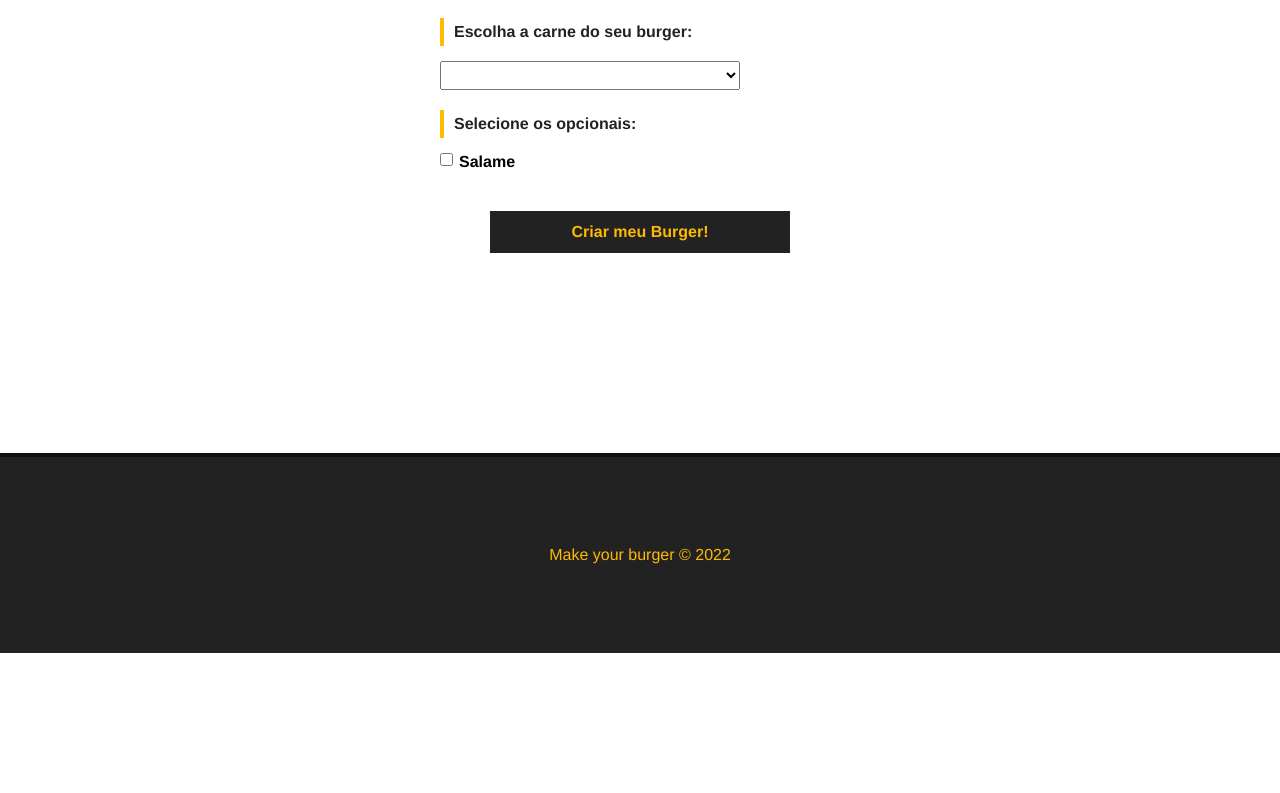
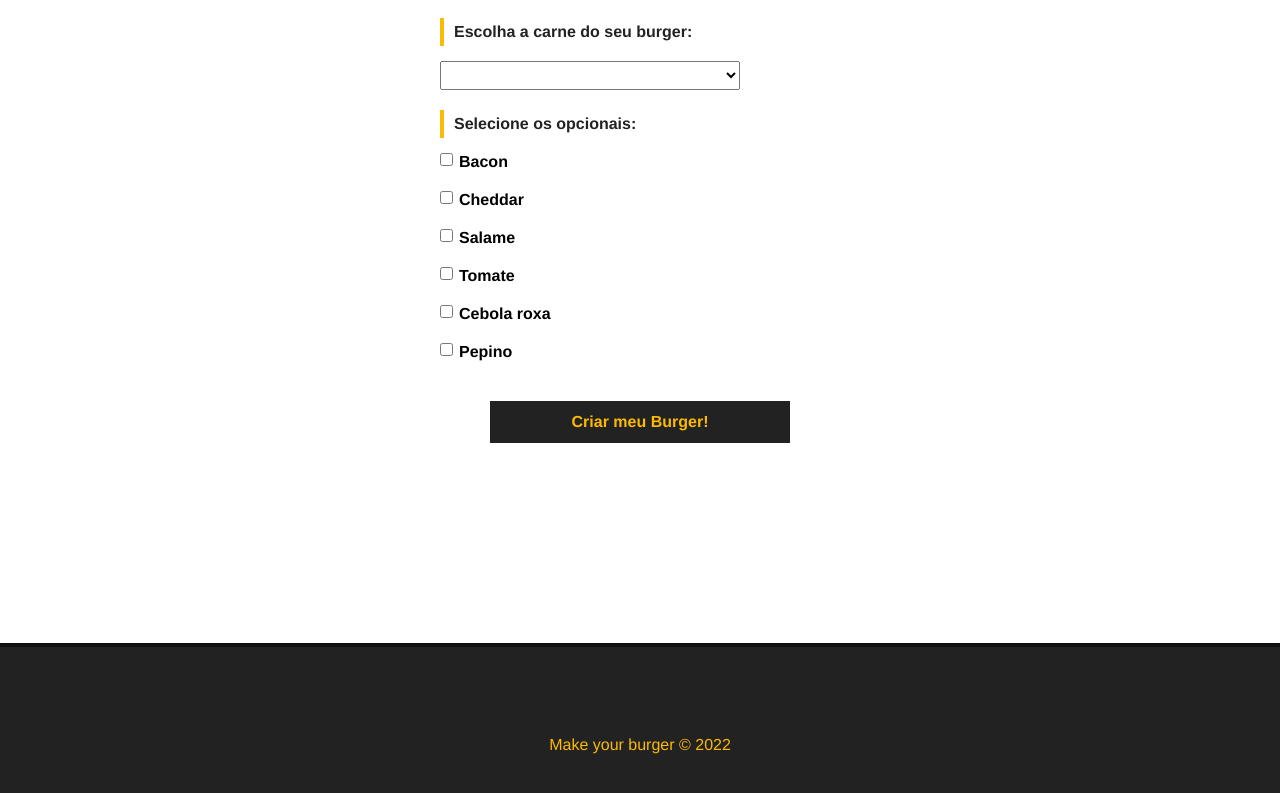
Before and after one commit to andreenakashima/makeburger, a Vue app: page / in a window 1280 px wide. Shown: the part 1090-1883 px from the top of the page. Before the commit the page ends 1743 px from the top, so only its background shows below. Built offline with nearby package versions, Linux system fonts and the light colour scheme; data requests are answered from the project's data file.

Commit message:
Adicionado dados no formulario

```diff
--- a/src/components/BurgerForm.vue
+++ b/src/components/BurgerForm.vue
@@ -6,27 +6,31 @@
                 <label for="nome">Nome</label>
                 <input type="text" id="nome" name="nome" v-model="nome" placeholder="Digite seu nome">
             </div>
+
             <div class="input-container">
                 <label for="pao">Escolha o seu pão:</label>
                 <select name="pao" id="pao" v-model="pao">
                     <option value="">Selecione seu pão</option>
-                    <option value="integral">Integral</option>
+                    <option v-for="pao in paes" :key="pao.id" :value="pao.tipo">{{ pao.tipo }}</option>
                 </select>
             </div>
+
             <div class="input-container">
                 <label for="carne">Escolha a carne do seu burger: </label>
                 <select name="carne" id="carne" v-model="carne">
                     <option value="">Selecione o tipo de carne</option>
-                    <option value="maminha">Maminha</option>
+                    <option v-for="carne in carnes" :key="carne.id" :value="carne.tipo">{{ carne.tipo }}</option>
                 </select>
             </div>
+
             <div class="input-container">
                 <label for="carne" id="opcionais-title">Selecione os opcionais:</label>
-                <div class="checkbox-container">
-                    <input type="checkbox" name="opcionais" id="opcionais" v-model="opcionais" value="salame">
-                    <span>Salame</span>
+                <div class="checkbox-container" v-for="opcional in opcionaisdata" :key="opcional.id">
+                    <input type="checkbox" name="opcionais" v-model="opcionais" :value="opcional.tipo">
+                    <span>{{ opcional.tipo }}</span>
                 </div>
             </div>
+
             <div class="input-container">
                 <input type="submit" class="submit-btn" value="Criar meu Burger!">
 
@@ -37,7 +41,32 @@
 
 <script>
     export default {
-        name: "BurgerForm"
+        name: "BurgerForm",
+        data() {
+            return {
+                paes: null,
+                carnes: null,
+                opcionaisdata: null,
+                nome: null,
+                carne: null,
+                opcionais: [],
+                status: "Solicitado",
+                msg: null
+            }
+        },
+        methods: {
+            async getIngredientes() {
+                const req = await fetch("http://localhost:3000/ingredientes");
+                const data = await req.json();
+
+                this.paes = data.paes;
+                this.carnes = data.carnes;
+                this.opcionaisdata = data.opcionais;
+            }
+        },
+        mounted() {
+            this.getIngredientes();
+        }
     }
 </script>
 
```
